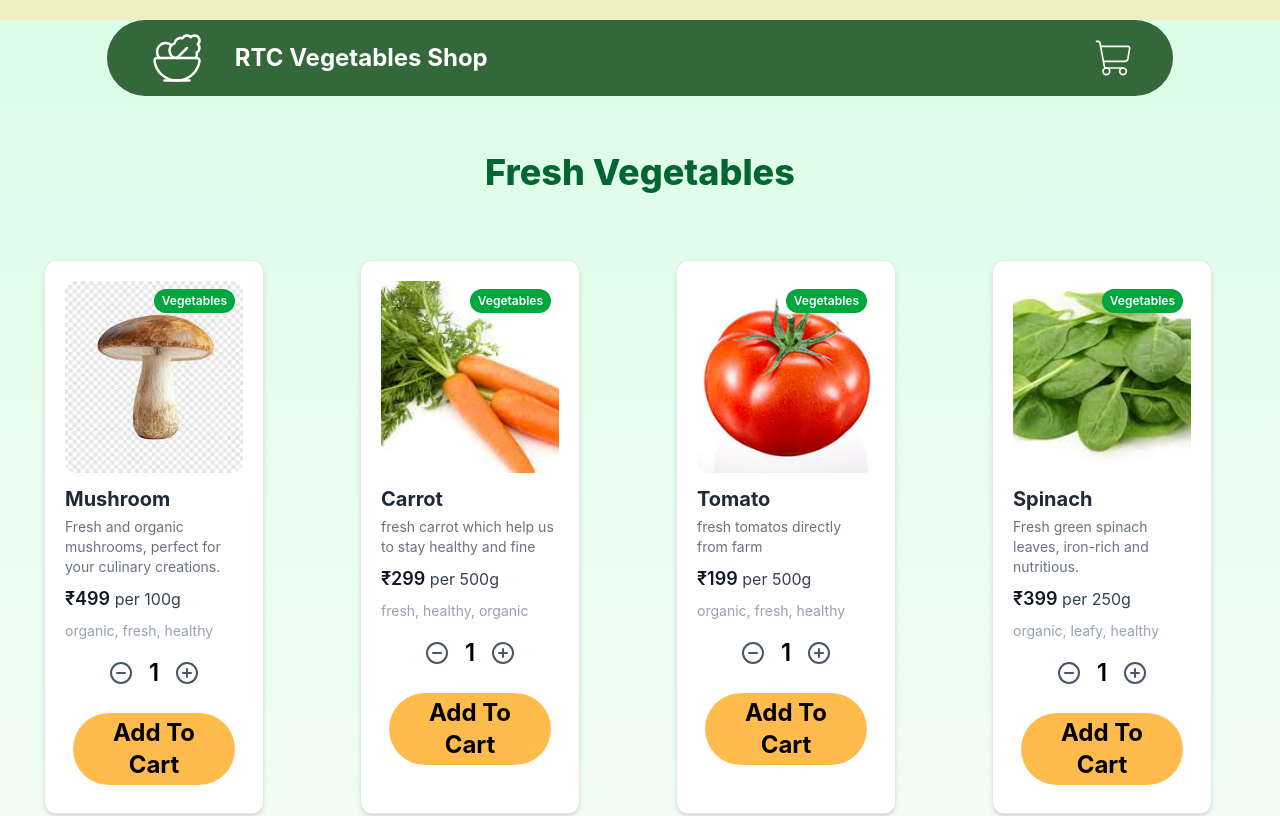
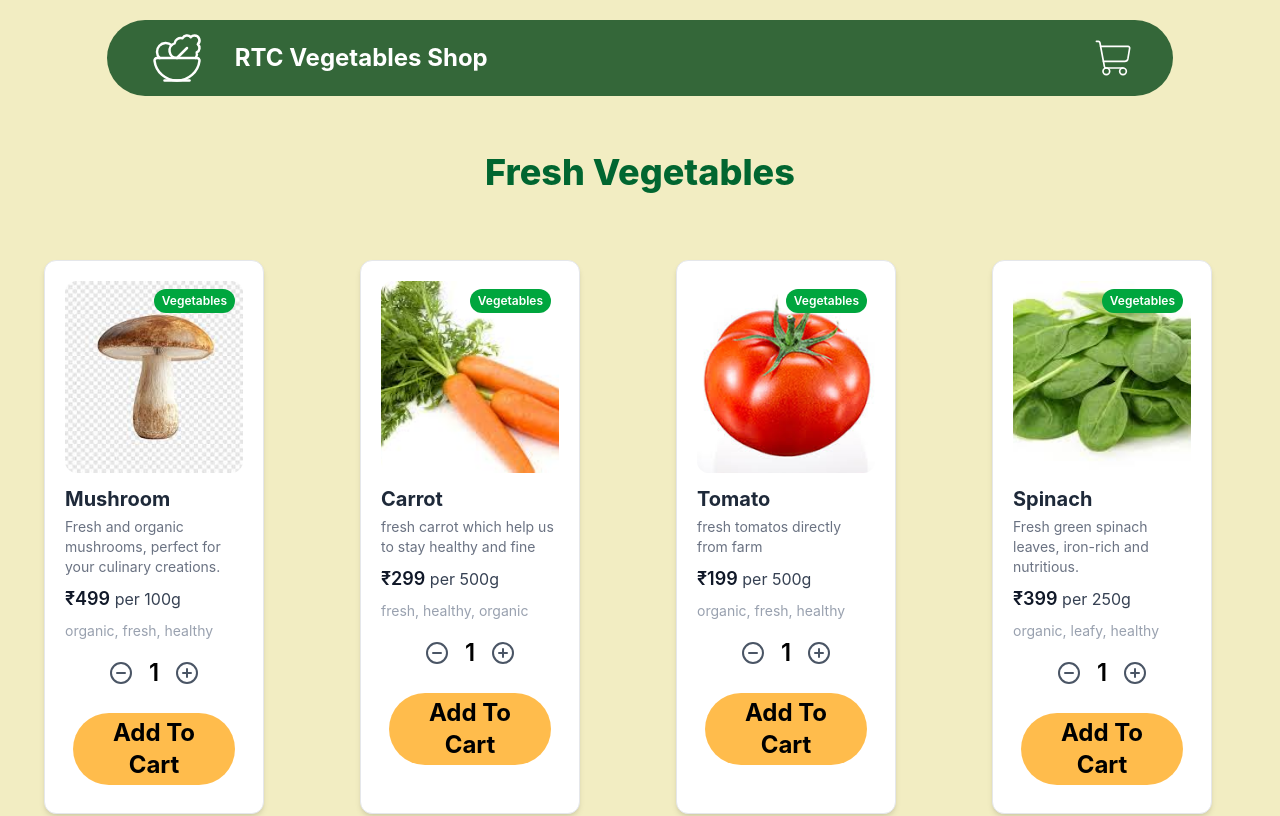
Before and after one commit to avigunjal07/RTC-vegetables, a React (Vite) app: page /vegetables in a window 1280 px wide. Shown: the top 816 px of the page. Built offline with nearby package versions, Linux system fonts and the light colour scheme.

Commit message:
css modification for cart component

```diff
--- a/src/views/Vegetables.jsx
+++ b/src/views/Vegetables.jsx
@@ -29,7 +29,7 @@ function Vegetables() {
   }
 
   return (
-    <div className="bg-linear-to-b from-green-100 via-green-50 to-white min-h-screen">
+    <div className="bg-[#] min-h-screen">
       <Navbar refreshCart={refreshCart} />
 
       <div className="container mx-auto px-6 py-12">
```
